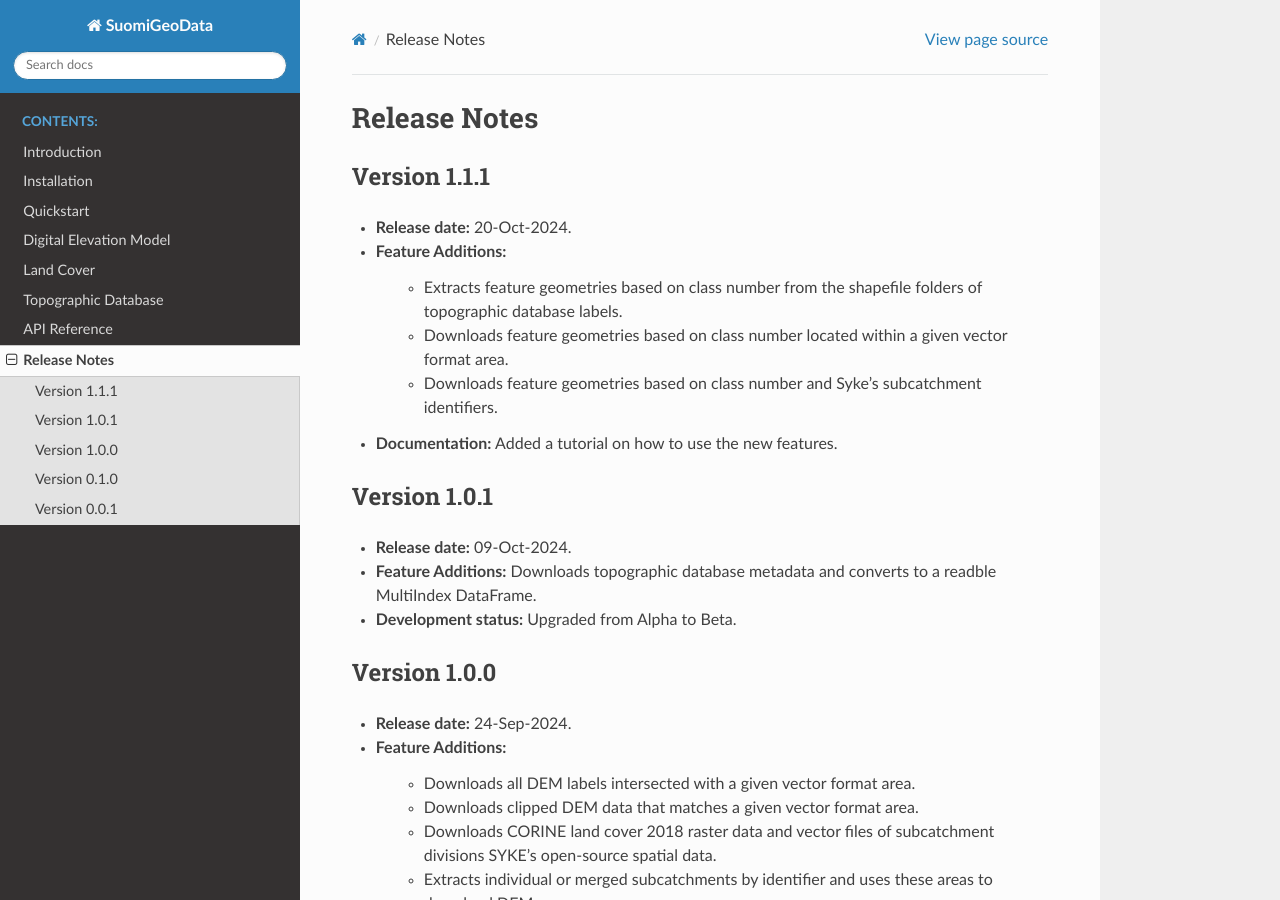
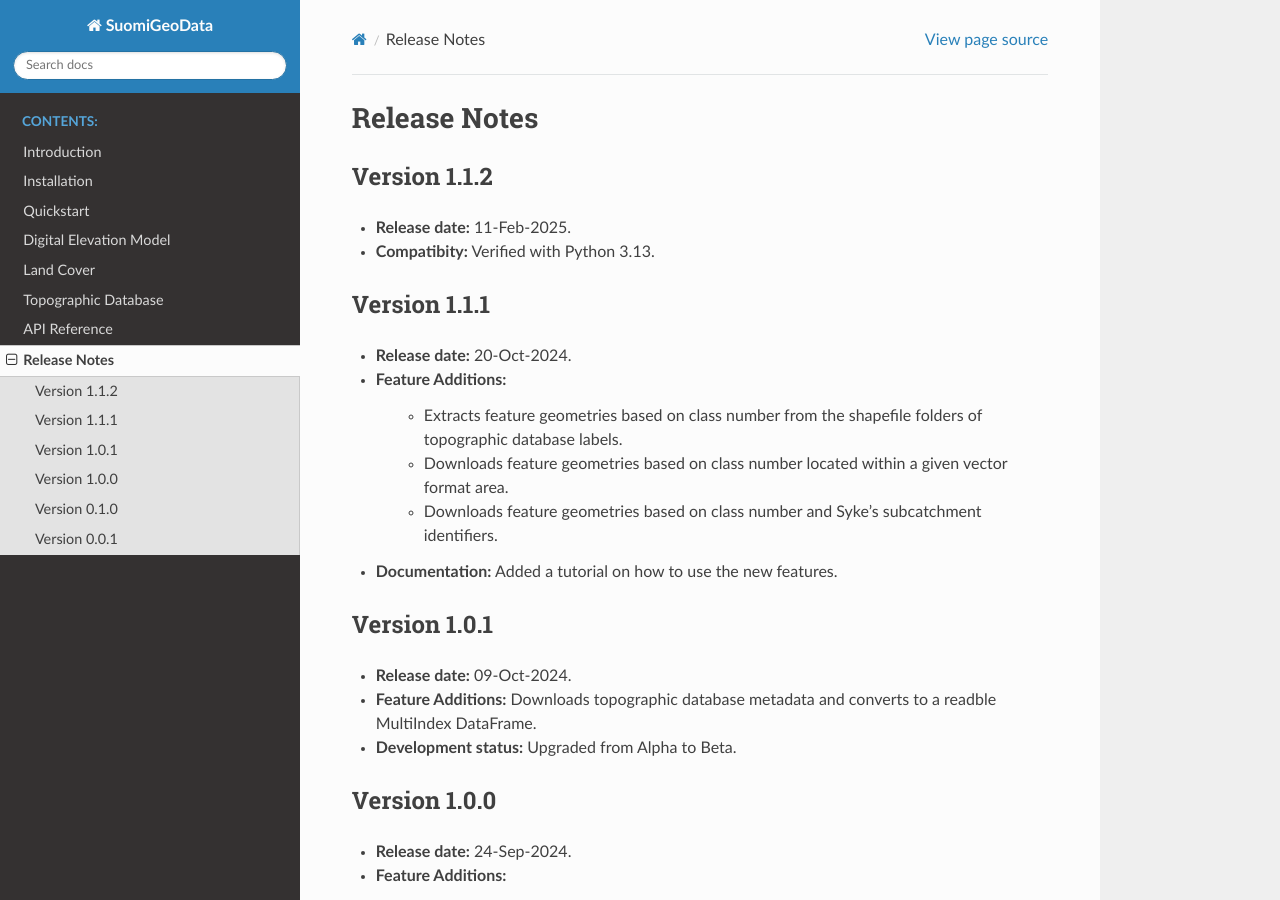
Before and after one commit to debpal/SuomiGeoData, a Sphinx documentation site: the page built from docs/changelog.rst, in a window 1280 px wide and 900 px high. Built offline with Sphinx 7.4.7 and the Read the Docs theme 3.1.0, drawn with Linux system fonts in a browser that asks for light colours.

Commit message:
update docs

```diff
--- a/docs/changelog.rst
+++ b/docs/changelog.rst
@@ -2,6 +2,13 @@
 Release Notes
 ===============
 
+
+Version 1.1.2
+---------------
+
+* **Release date:** 11-Feb-2025.
+
+* **Compatibity:** Verified with Python 3.13.
 
 Version 1.1.1
 ---------------
```
